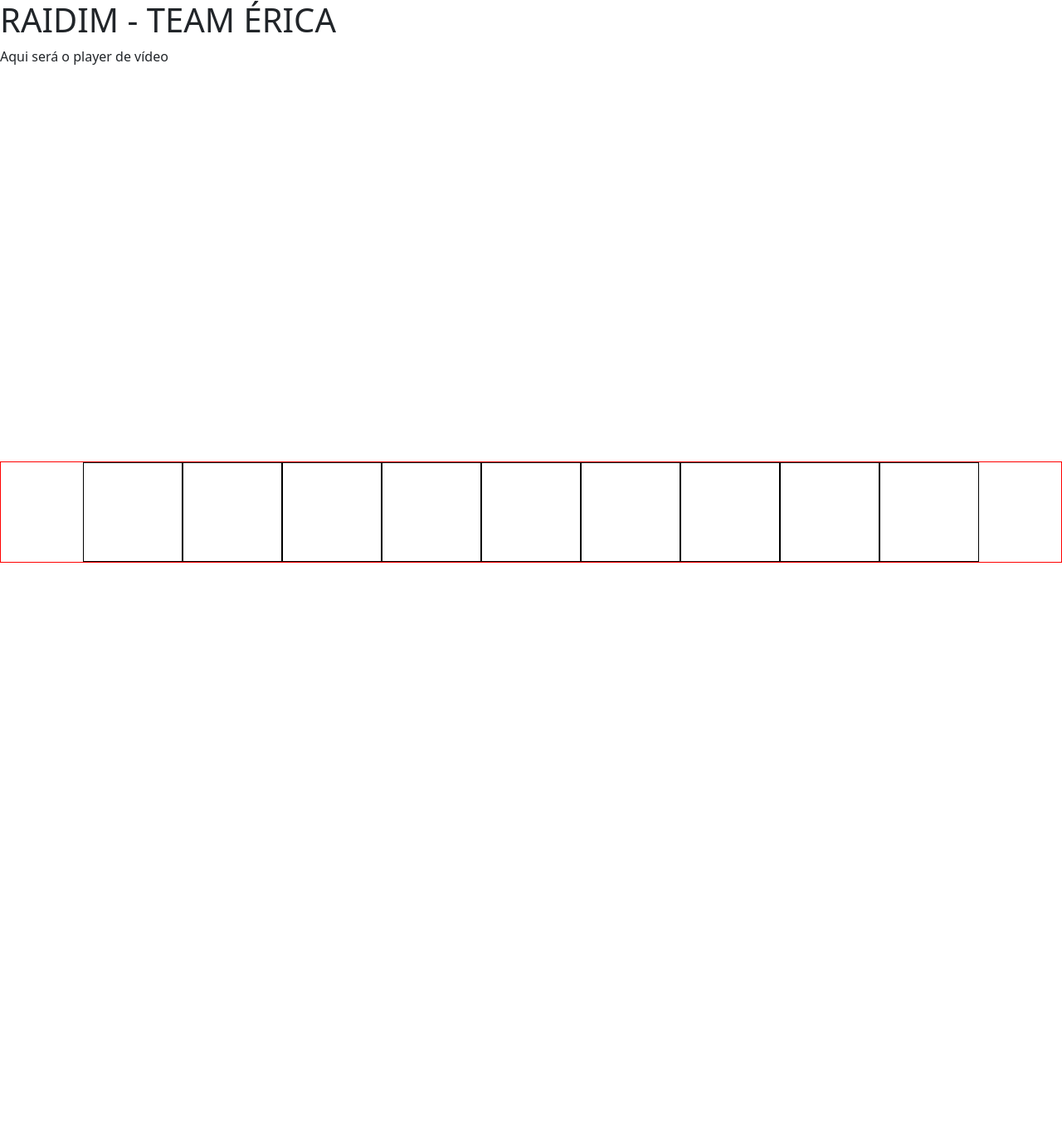
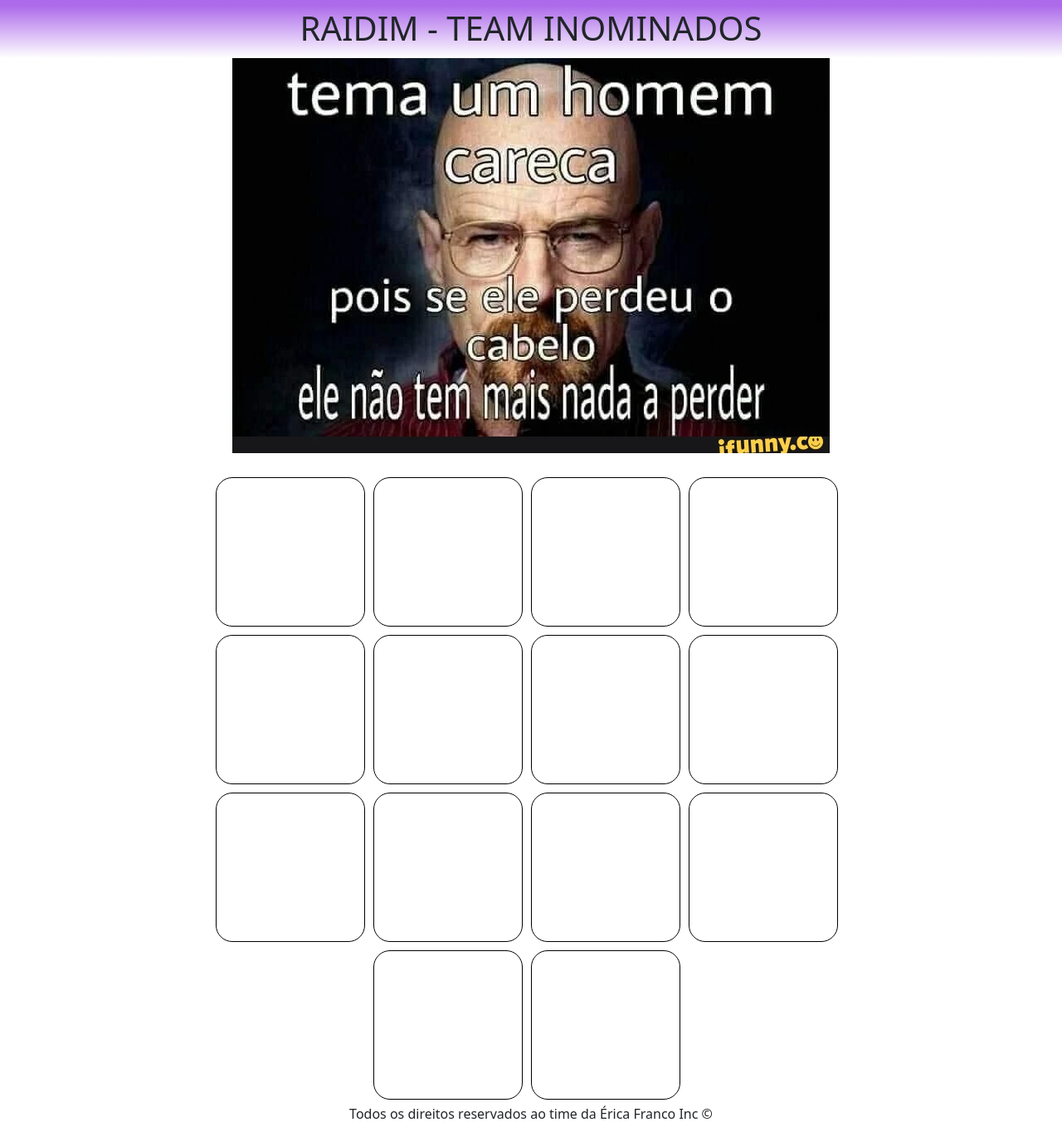
Before and after one commit to sandrolopesdev/deck-audio, a website: page index.html in a window 1280 px wide. Shown: the whole page at 83% size. Before the commit the page ends 800 px from the top, so only its background shows below. Drawn offline with nearby package versions, Linux system fonts and the light colour scheme.

Commit message:
solicionado botões e img

```diff
--- a/index.html
+++ b/index.html
@@ -14,7 +14,7 @@
 <body>
   <header class="header">
     <section class="header-container">
-      <h1 class="section-h1-container">RAIDIM - TEAM ÉRICA</h1>
+      <h1 class="section-h1-container">RAIDIM - TEAM INOMINADOS</h1>
     </section>
 
   </header>
@@ -22,15 +22,21 @@
   <main>
     <section class="player-section">
       <div class="player-container">
-        <p class="box-player">Aqui será o player de vídeo</p>
+        <img src="/files/careca.webp" alt="Homem careca">
       </div>
     </section>
 
     <section class="section-board" id="section-board-container">
+      <div class="section-board-container" id="div-board">
 
+      </div>
     </section>
 
   </main>
+
+  <footer>
+    <p>Todos os direitos reservados ao time da Érica Franco Inc ©</p>
+  </footer>
   <script src="/script.js"></script>
 </body>
 
--- a/script.js
+++ b/script.js
@@ -1,6 +1,6 @@
-const recoveredBoardContainer = document.getElementById('section-board-container');
+const recoveredBoardContainer = document.getElementById('div-board');
 
-let divSize = 9;
+let divSize = 14;
 
 const createDivBoard = (size) => {
   for (let index = 1; index <= size; index += 1) {
--- a/style.css
+++ b/style.css
@@ -4,19 +4,35 @@
   box-sizing: border-box;
 }
 
+html, body {
+  overflow: hidden;
+}
+
 .header {
+  display: flex;
+  justify-content: center;
+  background-image: linear-gradient(180deg,rgba(138,43,226,.7) 10%,transparent);
+  height: 70px;
+  /* background-color: rgb(138, 43, 226); */
+  /* border: 1px solid blue; */
+}
+
+main {
 
 }
 
 .header-container {
-
+  display: flex;
+  padding: 10px;
 }
 
 .section-h1-container {
-
+  /* border: 1px solid red; */
 }
 
 .player-section {
+  display: flex;
+  justify-content: center;
   height: 500px;
 }
 
@@ -31,13 +47,28 @@
 .section-board {
   display: flex;
   justify-content: center;
-  border: 1px red solid;
+}
+
+.section-board-container {
+  display: flex;
+  justify-content: center;
+  flex-wrap: wrap;
+  max-width: 70%;
+  padding: ;
+  /* border: solid 1px blueviolet; */
 }
 
 .div-board {
+  border: 1px solid black;
+  border-radius: 20px;
+  width: 180px;
+  height: 180px;
+  margin-right: 10px;
+  margin-top: 5px;
+  margin-bottom: 5px;
+}
+
+footer {
   display: flex;
-  border: 1px solid black;
-  height: 120px;
-  width: 120px;
-  cursor: pointer;
+  justify-content: center;
 }
```
Also changed, not shown: files/TATATATATA.jpg (added), files/careca.webp (added), files/meme1.jpeg (added).
